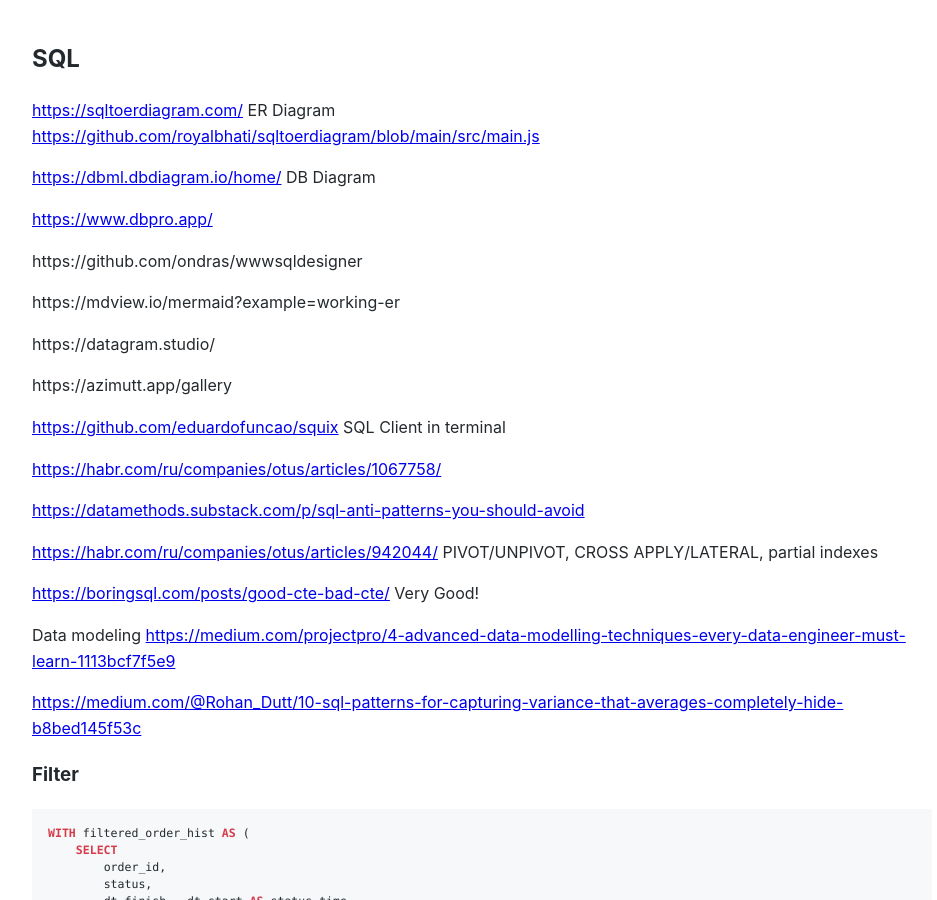
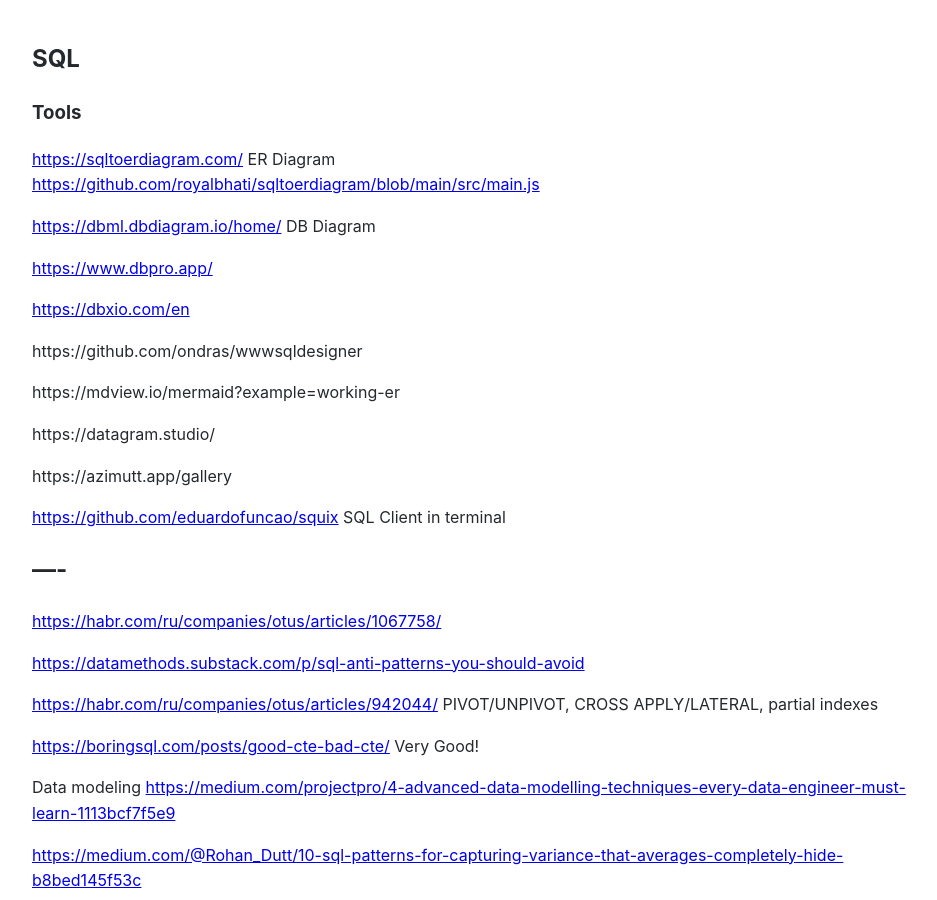
Before and after one commit to Michael-Lubinsky/michael-lubinsky.github.com, a Jekyll site: the page built from pg/sql.md, in a window 1280 px wide and 900 px high. Shown: the whole window, without its empty margins (158-1095 px from the left). Built offline with Jekyll 4.4.1, drawn with Linux system fonts in a browser that asks for light colours; our own code applies the rules of GitHub Pages for plain Markdown files.

Commit message:
Update sql.md

```diff
--- a/pg/sql.md
+++ b/pg/sql.md
@@ -1,11 +1,14 @@
 ## SQL
 
+### Tools
 <https://sqltoerdiagram.com/>  ER Diagram
 <https://github.com/royalbhati/sqltoerdiagram/blob/main/src/main.js>
 
 <https://dbml.dbdiagram.io/home/> DB Diagram
 
 <https://www.dbpro.app/>
+
+<https://dbxio.com/en>
 
 https://github.com/ondras/wwwsqldesigner
 
@@ -17,6 +20,9 @@
 
 
 <https://github.com/eduardofuncao/squix> SQL Client in terminal
+
+
+## ----
 
 <https://habr.com/ru/companies/otus/articles/1067758/>
 
```
